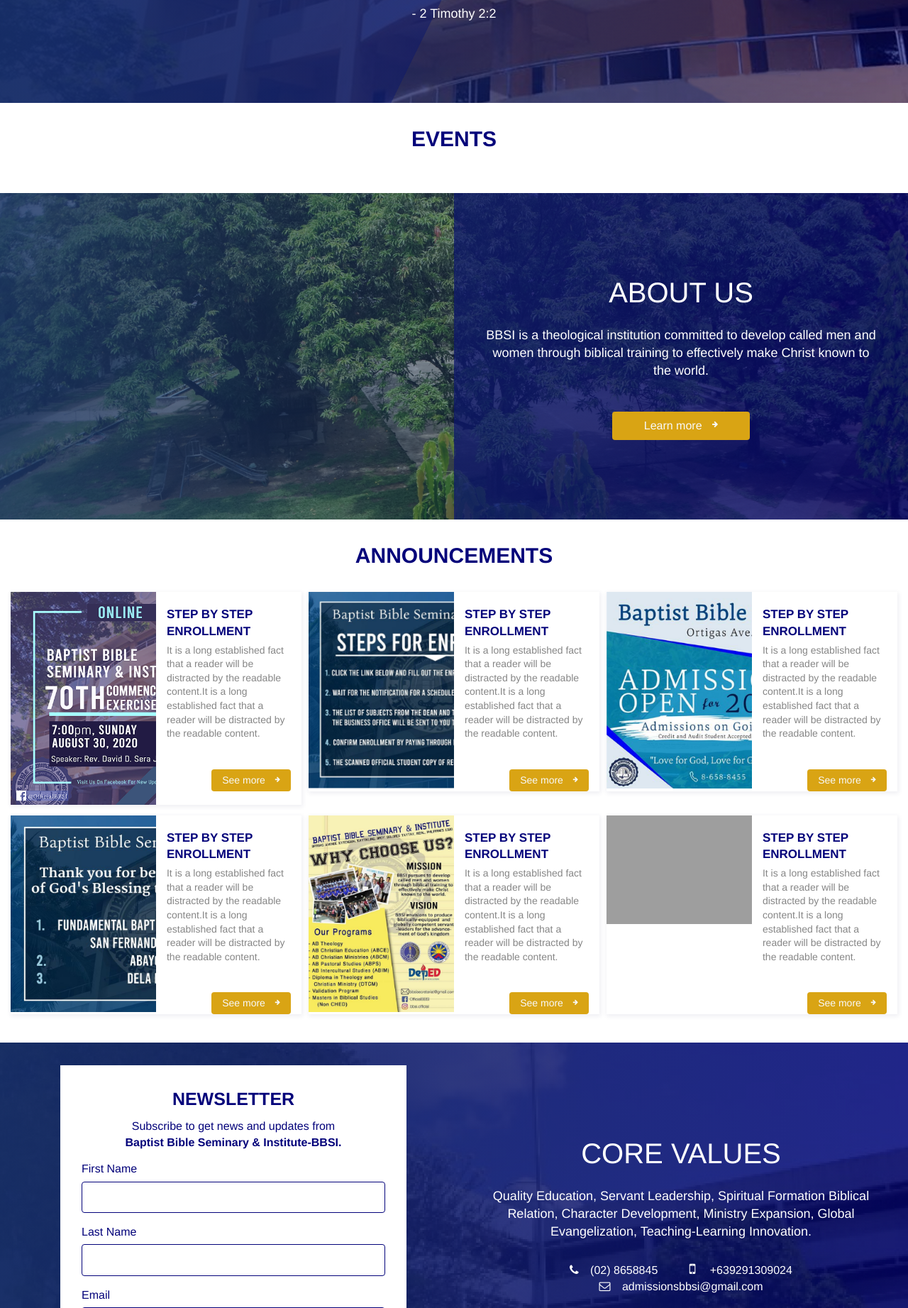
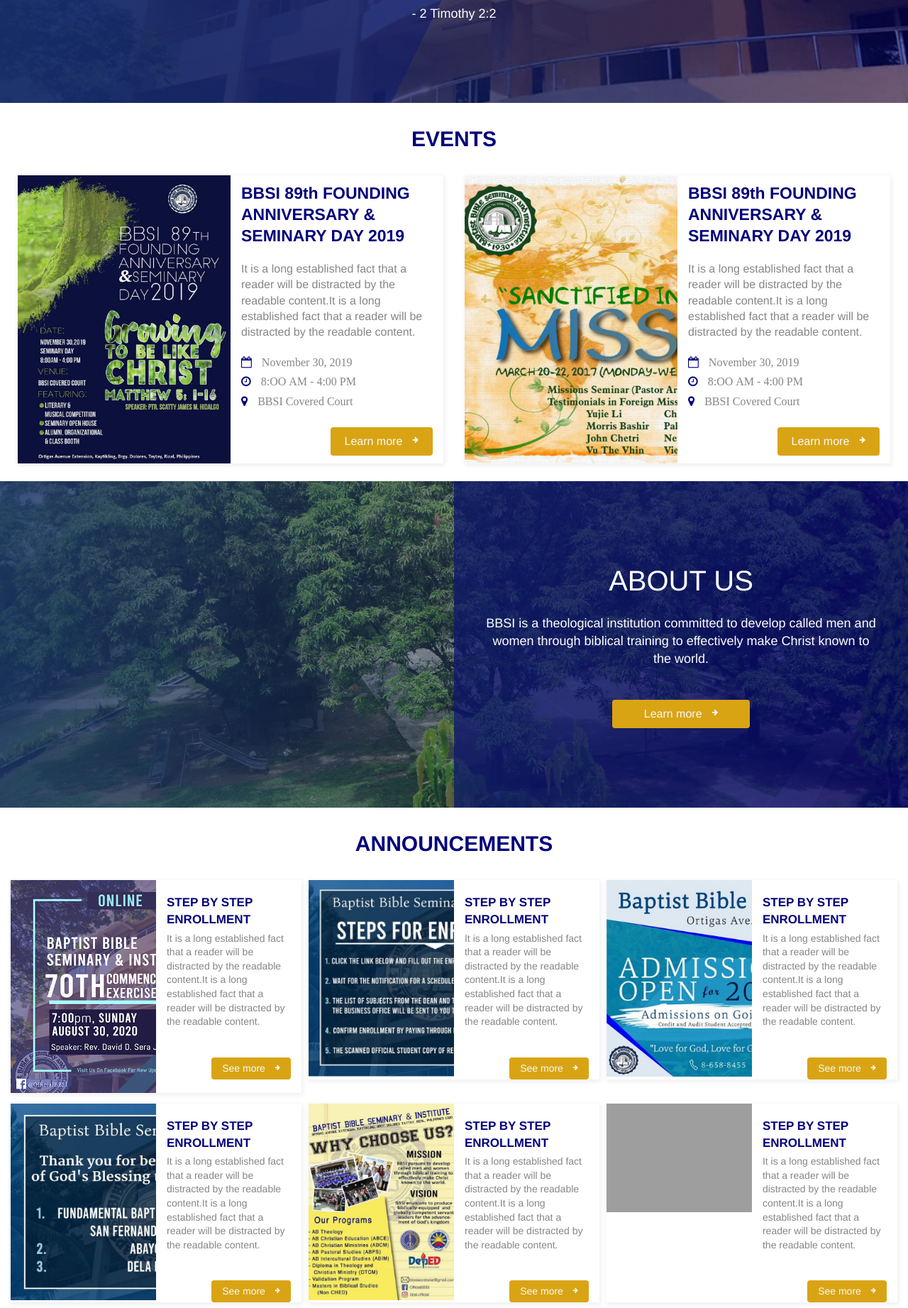
Before and after one commit to iamcryschei/bbsi, a PHP site: page / in a window 1280 px wide. Shown: the part 532-2375 px from the top of the page at 71% size. Run offline with PHP 8.4, Linux system fonts and the light colour scheme; grey boxes are pictures that could not be loaded.

Commit message:
updated index

```diff
--- a/index.php
+++ b/index.php
@@ -187,55 +187,55 @@
   </div>
   <div class="container">
     <div class="row">
-      <!--<div class="col-md-6 events-col-text">-->
-      <!--  <div class="events-card d-flex flex-wrap feature-unit align-items-center">-->
-      <!--    <div class="col-sm-6 col-events">-->
-      <!--      <div class="events-info">-->
-      <!--        <img src="assets/images/homepage/event_1.png" class="img-fluid" alt="client image">-->
-      <!--      </div>-->
-      <!--    </div>-->
-      <!--    <div class="col-sm-6 mt-sm-0 mt-4">-->
-      <!--      <div class="events-para">-->
-      <!--        <div class="event-title">BBSI 89th FOUNDING ANNIVERSARY & SEMINARY DAY 2019</div>-->
-      <!--        <div class="event-description">It is a long established fact that a reader will be distracted by the readable content.It is a long established fact that a reader will be distracted by the readable content.</div>-->
+      <div class="col-md-6 events-col-text">
+        <div class="events-card d-flex flex-wrap feature-unit align-items-center">
+          <div class="col-sm-6 col-events">
+            <div class="events-info">
+              <img src="assets/images/homepage/event_1.png" class="img-fluid" alt="client image">
+            </div>
+          </div>
+          <div class="col-sm-6 mt-sm-0 mt-4">
+            <div class="events-para">
+              <div class="event-title">BBSI 89th FOUNDING ANNIVERSARY & SEMINARY DAY 2019</div>
+              <div class="event-description">It is a long established fact that a reader will be distracted by the readable content.It is a long established fact that a reader will be distracted by the readable content.</div>
 
-      <!--        <div class="event-info-details"><i class="fa fa-calendar-o" aria-hidden="true"> November 30, 2019</i></div>-->
-      <!--        <div class="event-info-details"><i class="fa fa-clock-o" aria-hidden="true"> 8:OO AM - 4:00 PM</i></div>-->
-      <!--        <div class="event-info-details"><i class="fa fa-map-marker" aria-hidden="true"> BBSI Covered Court</i></div>-->
+              <div class="event-info-details"><i class="fa fa-calendar-o" aria-hidden="true"> November 30, 2019</i></div>
+              <div class="event-info-details"><i class="fa fa-clock-o" aria-hidden="true"> 8:OO AM - 4:00 PM</i></div>
+              <div class="event-info-details"><i class="fa fa-map-marker" aria-hidden="true"> BBSI Covered Court</i></div>
 
-      <!--        <div class="learn-more-btn">-->
-      <!--          <a href="#" class="btn btn-outline-light btn-more">Learn more <span class="fa fa-arrow-right" aria-hidden="true"></span></a>-->
-      <!--        </div>-->
+              <div class="learn-more-btn">
+                <a href="#" class="btn btn-outline-light btn-more">Learn more <span class="fa fa-arrow-right" aria-hidden="true"></span></a>
+              </div>
 
-      <!--      </div>-->
-      <!--    </div>-->
-      <!--  </div>-->
-      <!--</div>-->
+            </div>
+          </div>
+        </div>
+      </div>
 
-      <!--<div class="col-md-6 events-col-text">-->
-      <!--  <div class="events-card d-flex flex-wrap feature-unit align-items-center">-->
-      <!--    <div class="col-sm-6 col-events">-->
-      <!--      <div class="events-info">-->
-      <!--        <img src="assets/images/homepage/event_2.png" class="img-fluid" alt="client image">-->
-      <!--      </div>-->
-      <!--    </div>-->
-      <!--    <div class="col-sm-6 mt-sm-0 mt-4">-->
-      <!--      <div class="events-para">-->
-      <!--        <div class="event-title">BBSI 89th FOUNDING ANNIVERSARY & SEMINARY DAY 2019</div>-->
-      <!--        <div class="event-description">It is a long established fact that a reader will be distracted by the readable content.It is a long established fact that a reader will be distracted by the readable content.</div>-->
+      <div class="col-md-6 events-col-text">
+        <div class="events-card d-flex flex-wrap feature-unit align-items-center">
+          <div class="col-sm-6 col-events">
+            <div class="events-info">
+              <img src="assets/images/homepage/event_2.png" class="img-fluid" alt="client image">
+            </div>
+          </div>
+          <div class="col-sm-6 mt-sm-0 mt-4">
+            <div class="events-para">
+              <div class="event-title">BBSI 89th FOUNDING ANNIVERSARY & SEMINARY DAY 2019</div>
+              <div class="event-description">It is a long established fact that a reader will be distracted by the readable content.It is a long established fact that a reader will be distracted by the readable content.</div>
 
-      <!--        <div class="event-info-details"><i class="fa fa-calendar-o" aria-hidden="true"> November 30, 2019</i></div>-->
-      <!--        <div class="event-info-details"><i class="fa fa-clock-o" aria-hidden="true"> 8:OO AM - 4:00 PM</i></div>-->
-      <!--        <div class="event-info-details"><i class="fa fa-map-marker" aria-hidden="true"> BBSI Covered Court</i></div>-->
+              <div class="event-info-details"><i class="fa fa-calendar-o" aria-hidden="true"> November 30, 2019</i></div>
+              <div class="event-info-details"><i class="fa fa-clock-o" aria-hidden="true"> 8:OO AM - 4:00 PM</i></div>
+              <div class="event-info-details"><i class="fa fa-map-marker" aria-hidden="true"> BBSI Covered Court</i></div>
 
-      <!--        <div class="learn-more-btn">-->
-      <!--          <a href="#" class="btn btn-outline-light btn-more">Learn more <span class="fa fa-arrow-right" aria-hidden="true"></span></a>-->
-      <!--        </div>-->
+              <div class="learn-more-btn">
+                <a href="#" class="btn btn-outline-light btn-more">Learn more <span class="fa fa-arrow-right" aria-hidden="true"></span></a>
+              </div>
 
-      <!--      </div>-->
-      <!--    </div>-->
-      <!--  </div>-->
-      <!--</div>-->
+            </div>
+          </div>
+        </div>
+      </div>
     </div>
     <div>
     </div>
```
